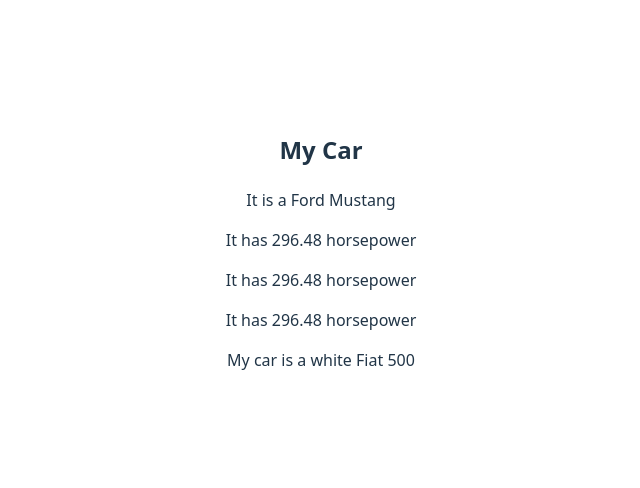
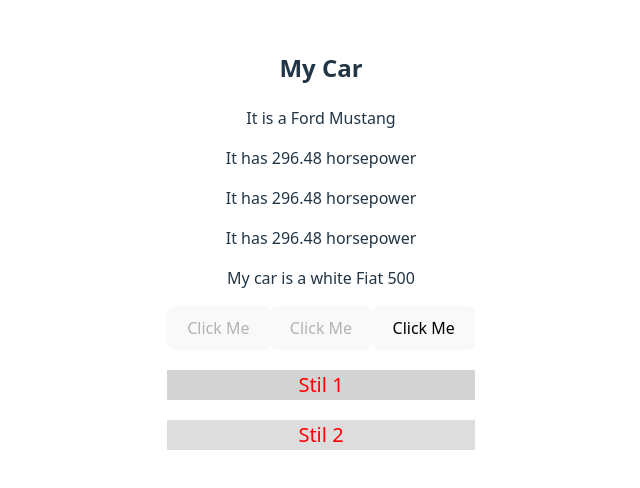
Before and after one commit to Ebubekir42/ReactTutorial, a React (Vite) app: page / in a window 1280 px wide. Shown: the part 150-638 px from the top of the page, without its empty margins (319-959 px from the left). Built offline with nearby package versions, Linux system fonts and the light colour scheme.

Commit message:
Attributes

```diff
--- a/src/main.jsx
+++ b/src/main.jsx
@@ -83,14 +83,28 @@
     model: "500",
     color: "white"
   };
+  const x = "myClass2";
+  const myStyle = {
+    color: "red",
+    fontSize: "20px",
+    backgroundColor: "#ddd"
+  };
+  // camelCase Event Attributes
   return (
     <>
-      <h2>My Car</h2>
+      <h2 onClick={() => { alert("Hello World") }} className={`myClass ${x}`}>My Car</h2>
       <p>It is a {brand} {model}</p>
       <p>It has {218 * 1.36} horsepower</p>
       <p>It has {hp} horsepower</p>
       <p>It has {kwtohp(218)} horsepower</p>
       <p>My car is a {myobj.color} {myobj.name} {myobj.model}</p>
+      {/* Boolen Attributes */}
+      <button onClick={() => { alert("Hello World") }} disabled>Click Me</button>
+      <button onClick={() => { alert("Hello World") }} disabled={true}>Click Me</button>
+      <button onClick={() => { alert("Hello World") }} disabled={false}>Click Me</button>
+      {/* Style Attributes camelCase */}
+      <p style={{ color: "red", fontSize: "20px", backgroundColor: "lightgrey" }}>Stil 1</p>
+      <p style={myStyle}>Stil 2</p>
     </>
   );
 };
```
